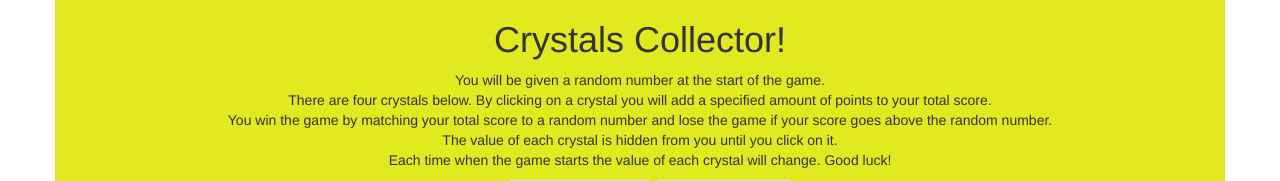
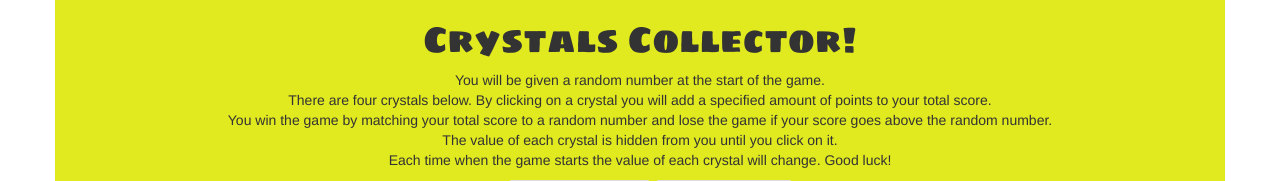
Before and after one commit to dmandola11/week-4-game, a PHP site: page / in a window 1280 px wide. Shown: the top 181 px of the page. Run offline with PHP 8.4, Linux system fonts and the light colour scheme; some libraries are stand-ins or nearby versions.

Commit message:
added google fonts

```diff
--- a/assets/css/style.css
+++ b/assets/css/style.css
@@ -1,6 +1,9 @@
 
 .container{
 	background-color: #e1e91f;
+}
+h1{
+	font-family: 'sigmar one', sans serif;
 }
 .row-centered{
 	text-align: center;
--- a/index.html
+++ b/index.html
@@ -8,6 +8,7 @@
 	<link rel="stylesheet" href="https://maxcdn.bootstrapcdn.com/bootstrap/3.3.7/css/bootstrap.min.css" integrity="sha384-BVYiiSIFeK1dGmJRAkycuHAHRg32OmUcww7on3RYdg4Va+PmSTsz/K68vbdEjh4u" crossorigin="anonymous">
 	<meta name="viewport" content="width=device-width, initial-scale=1">
 	<link rel="stylesheet" type="text/css" href="assets/css/style.css">
+	<link href="https://fonts.googleapis.com/css?family=Sigmar+One" rel="stylesheet">
 	<script src="https://code.jquery.com/jquery-3.1.0.min.js" integrity="sha256-cCueBR6CsyA4/9szpPfrX3s49M9vUU5BgtiJj06wt/s=" crossorigin="anonymous"></script>
 </head>
 <body>
```
